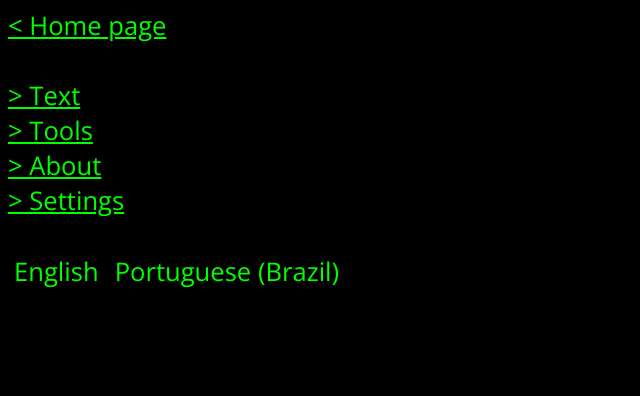
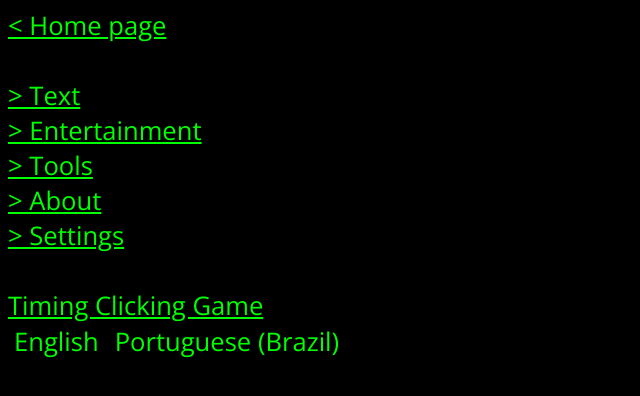
Before and after one commit to rachelviolet/rachelviolet.github.io, a plain HTML site: page entertainment.html in a window 1280 px wide. Shown: the whole page, without its empty margins (0-640 px from the left). Drawn offline with Linux system fonts and the light colour scheme.

Commit message:
Added game into the website

```diff
--- a/entertainment.html
+++ b/entertainment.html
@@ -16,11 +16,14 @@
         <a href="./index.html" id="home"></a>
         <nav>
             <a href="./text.html" id="text">Text...</a>
-            <a href="./entertainment.html" id="entertainment" style="color: '#c70c0c'">Entertainment...</a>
+            <a href="./entertainment.html" id="entertainment">Entertainment...</a>
             <a href="./tools.html" id="tools">Tools...</a>
             <a href="./about.html" id="about">About...</a>
             <button id="settings" onclick="Website.settingsToggle()">Settings...</button>
         </nav>
+
+        <a href="./games/timing-clicking-game/main.html">Timing Clicking Game</a>
+
         <div id="settings-div">
             <button id="settings-theme" onclick="Website.themeSwitch(true);">Toggle dark theme</button>
         </div>
--- a/js/main.js
+++ b/js/main.js
@@ -32,7 +32,7 @@ var Website = {
     },
     wipCheck: function() {
         if (this.wipShow == false || this.wipShow == "false") {
-            document.getElementById("entertainment").style.display = "none";
+            // This function MAY be unnecessary now. (2023/05/30)
         }
     },
     themeSwitch: function(userChoice) {
```
Also changed, not shown: about.html (+1 -1 lines), index.html (+1 -1 lines), text.html (+1 -1 lines), tools.html (+1 -1 lines).
